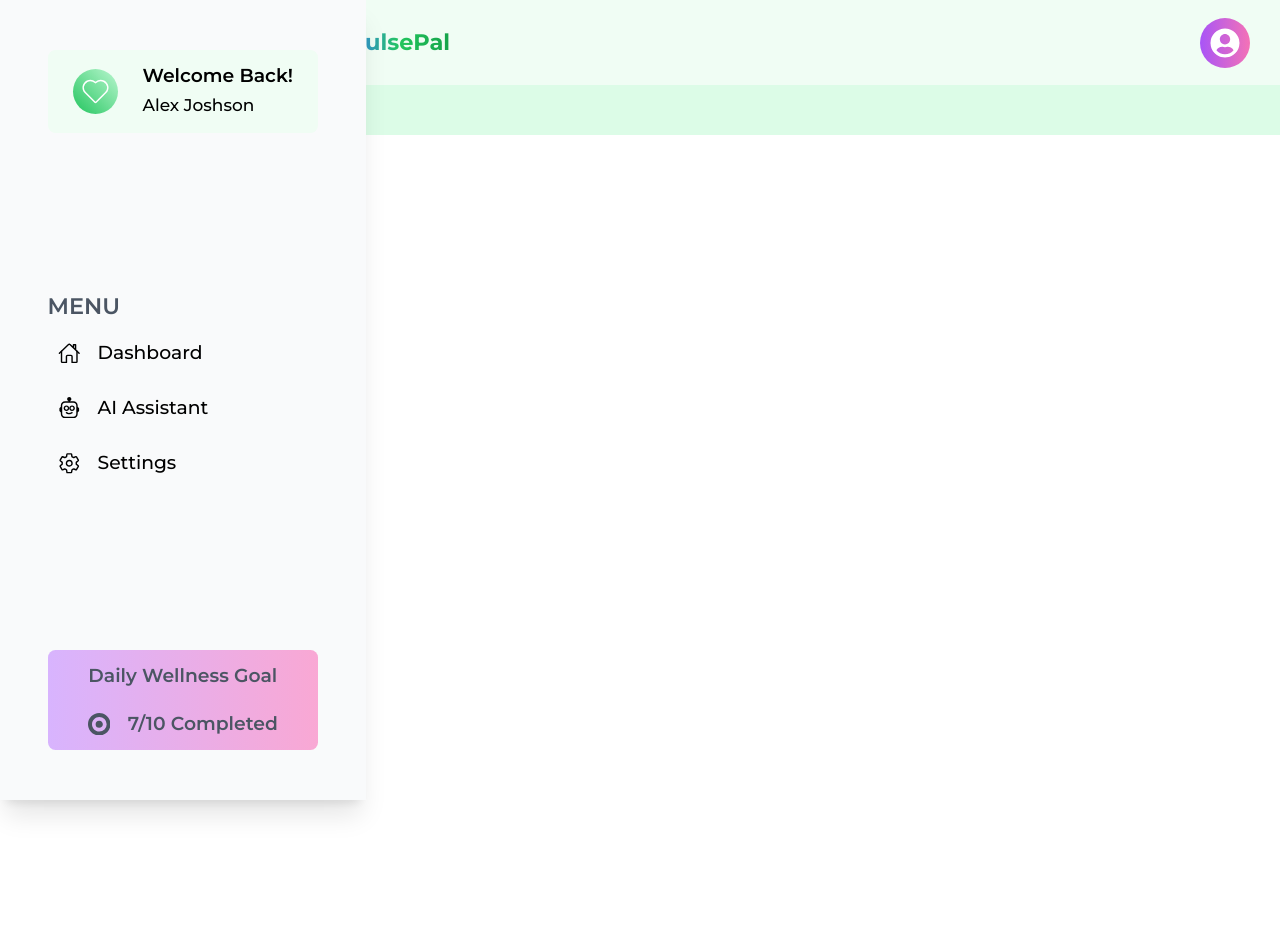
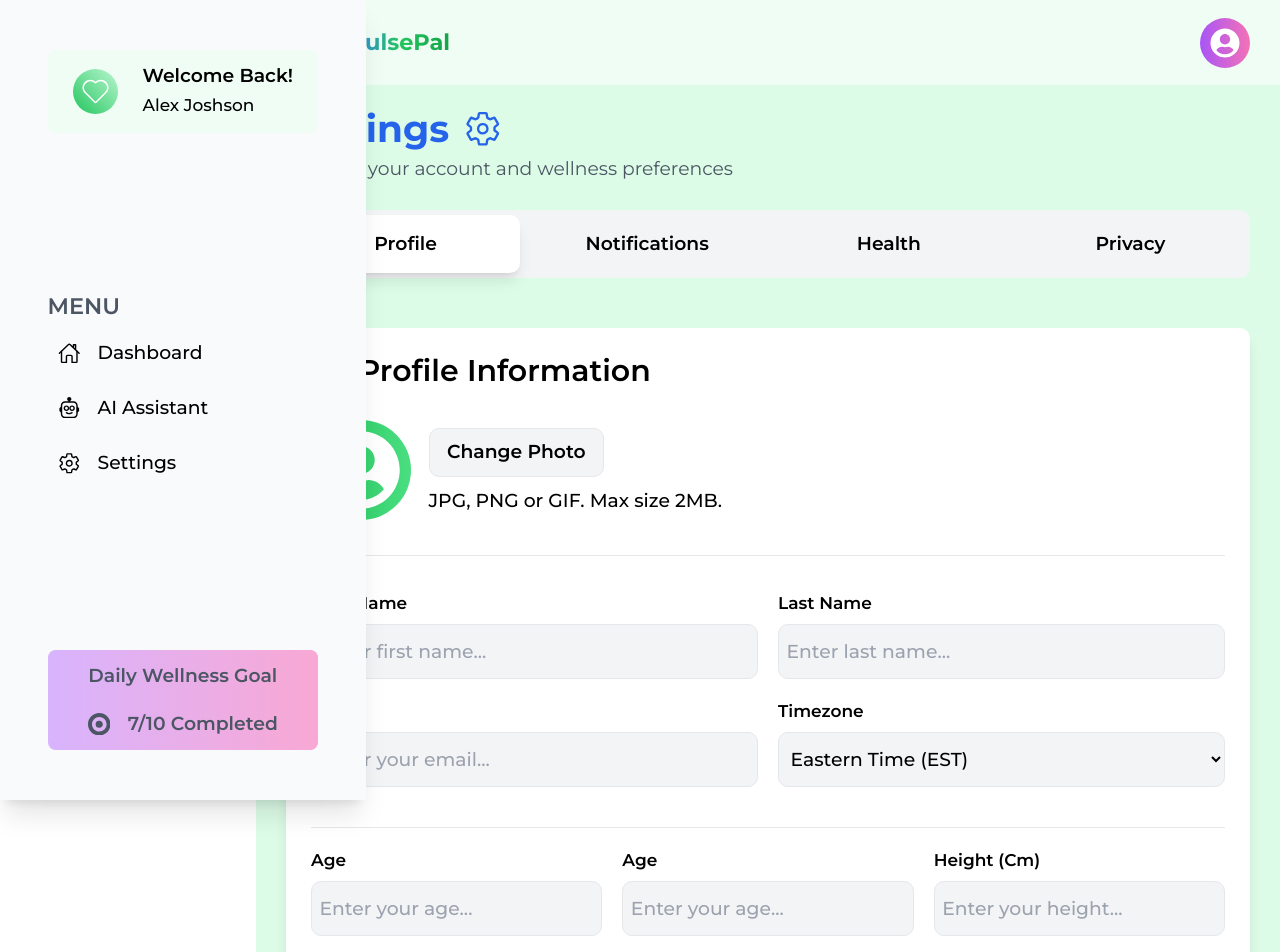
Before and after one commit to CHIDI00/pulsePal, a React (Vite) app: page /settings in a window 1280 px wide. Shown: the top 952 px of the page. Before the commit the page ends 800 px from the top, so only its background shows below. Built offline with nearby package versions, Linux system fonts and the light colour scheme.

Commit message:
`Refactor Button component and update AppLayout and Settings page accordingly`

```diff
--- /dev/null
+++ b/src/components/sections/settings/ProfileSettings.jsx
@@ -0,0 +1,117 @@
+import { CiUser } from "react-icons/ci";
+import { FaUserCircle } from "react-icons/fa";
+import { ButtonOne } from "../../ui/Button";
+
+export default function ProfileSettings() {
+  const timezones = ["Eastern Time (EST)", "Central Time (CST)", "Mountain Time (MST)", "Pacific Time (PST)"];
+
+  return (
+    <div className="w-full shadow-lg bg-white rounded-2xl p-10">
+      <div className="space-y-14">
+        <div className="space-y-12">
+          <h3 className="flex items-center text-5xl font-semibold text-nowrap gap-4">
+            <CiUser className="text-blue-500 text-6xl" />
+            profile information
+          </h3>
+
+          <div className="flex items-center gap-7">
+            <div className="">
+              <FaUserCircle className="w-40 h-40 p-10 text-white rounded-full cursor-pointer hover:scale-95 md:p-4 text-4xl bg-gradient-to-r from-green-500 to-green-400" />
+            </div>
+            <div className="space-y-5">
+              <button className="border bg-gray-100 py-5 px-7 capitalize rounded-2xl cursor-pointer hover:scale-95 text-3xl font-semibold">
+                change photo
+              </button>
+              <p className="text-3xl font-medium normal-case">JPG, PNG or GIF. Max size 2MB.</p>
+            </div>
+          </div>
+        </div>
+
+        <hr className="w-full h-px bg-gray-400" />
+
+        <div className="w-full">
+          <form className="w-full">
+            <div className="grid !mb-16 sm:grid-cols-2 items-center grid-cols-1 gap-8">
+              <div className="space-y-3">
+                <label className="text-[1.7rem] font-semibold">first name</label>
+                <input
+                  type="text"
+                  name="text"
+                  placeholder="Enter first name..."
+                  className="w-full h-[5.5rem] normal-case text-3xl font-medium rounded-2xl bg-gray-100 text-black pl-3 focus:border-green-300 border"
+                />
+              </div>
+              <div className="space-y-3">
+                <label className="text-[1.7rem] font-semibold">last name</label>
+                <input
+                  type="text"
+                  name="text"
+                  placeholder="Enter last name..."
+                  className="w-full h-[5.5rem] normal-case text-3xl font-medium rounded-2xl bg-gray-100 text-black pl-3 focus:border-green-300 border"
+                />
+              </div>
+              <div className="space-y-3">
+                <label className="text-[1.7rem] font-semibold"> email</label>
+                <input
+                  type="email"
+                  name="email"
+                  placeholder="Enter your email..."
+                  className="w-full h-[5.5rem] normal-case text-3xl font-medium rounded-2xl bg-gray-100 text-black pl-3 focus:border-green-300 border"
+                />
+              </div>
+              <div className="space-y-3">
+                <label className="text-[1.7rem] font-semibold ">Timezone</label>
+                <select
+                  name="timezone"
+                  className="w-full h-[5.5rem] normal-case text-3xl font-medium rounded-2xl bg-gray-100 text-black pl-3 focus:border-green-300 border"
+                >
+                  {timezones.map((timezone, i) => (
+                    <option key={i} value={timezone} className="text-[1.6rem] py-2">
+                      {timezone}
+                    </option>
+                  ))}
+                </select>
+              </div>
+            </div>
+
+            <hr className="w-full h-px bg-gray-400" />
+
+            <div className="grid !mt-8 gap-8 md:grid-cols-3 sm:grid-cols-2 grid-cols-1 items-center w-full">
+              <div className="space-y-3">
+                <label className="text-[1.7rem] font-semibold"> age</label>
+                <input
+                  type="age"
+                  name="age"
+                  placeholder="Enter your age..."
+                  className="w-full h-[5.5rem] normal-case text-3xl font-medium rounded-2xl bg-gray-100 text-black pl-3 focus:border-green-300 border"
+                />
+              </div>
+              <div className="space-y-3">
+                <label className="text-[1.7rem] font-semibold"> age</label>
+                <input
+                  type="age"
+                  name="age"
+                  placeholder="Enter your age..."
+                  className="w-full h-[5.5rem] normal-case text-3xl font-medium rounded-2xl bg-gray-100 text-black pl-3 focus:border-green-300 border"
+                />
+              </div>
+              <div className="space-y-3">
+                <label className="text-[1.7rem] font-semibold"> height (cm)</label>
+                <input
+                  type="number"
+                  name="number"
+                  placeholder="Enter your height..."
+                  className="w-full h-[5.5rem] normal-case text-3xl font-medium rounded-2xl bg-gray-100 text-black pl-3 focus:border-green-300 border"
+                />
+              </div>
+            </div>
+
+            <div className="mt-8 flex justify-end">
+              <ButtonOne name="save changes" />
+            </div>
+          </form>
+        </div>
+      </div>
+    </div>
+  );
+}
--- /dev/null
+++ b/src/components/sections/settings/SettingsHeader.jsx
@@ -0,0 +1,34 @@
+import { IoSettingsOutline } from "react-icons/io5";
+import ProfileSettings from "./ProfileSettings";
+
+export default function SettingsHeader() {
+  return (
+    <div className="w-full space-y-12">
+      <div className="space-y-4">
+        <h3 className="flex items-center gap-6 text-6xl text-blue-600 font-bold">
+          settings <IoSettingsOutline className="text-6xl" />
+        </h3>
+        <p className="text-3xl normal-case text-gray-600">Manage your account and wellness preferences</p>
+      </div>
+
+      <div className="w-full flex items-center gap-5 p-2 rounded-2xl bg-gray-100">
+        <div className="w-full shadow-lg bg-white rounded-2xl p-7 flex items-center text-center  justify-center cursor-pointer hover:scale-95 text-3xl font-semibold">
+          profile
+        </div>
+        <div className="w-full rounded-2xl p-7 flex items-center text-center  justify-center cursor-pointer hover:scale-95 text-3xl font-semibold">
+          notifications
+        </div>
+        <div className="w-full rounded-2xl p-7 flex items-center text-center  justify-center cursor-pointer hover:scale-95 text-3xl font-semibold">
+          health
+        </div>
+        <div className="w-full rounded-2xl p-7 flex items-center text-center  justify-center cursor-pointer hover:scale-95 text-3xl font-semibold">
+          privacy
+        </div>
+      </div>
+
+      <div className="!mt-20">
+        <ProfileSettings />
+      </div>
+    </div>
+  );
+}
--- a/src/components/ui/Button.jsx
+++ b/src/components/ui/Button.jsx
@@ -1,3 +1,9 @@
 export const ButtonOne = ({ name, className }) => {
-  return <button className={`${className} flex items-center`}>{name}</button>;
+  return (
+    <button
+      className={`${className} capitalize flex items-center text-white rounded-2xl py-6 px-7 hover:scale-95 font-semibold bg-gradient-to-r from-green-500 to-green-400 text-3xl `}
+    >
+      {name}
+    </button>
+  );
 };
--- a/src/layouts/AppLayout.jsx
+++ b/src/layouts/AppLayout.jsx
@@ -11,7 +11,7 @@ export default function AppLayout() {
         </div>
         <div className="md:flex-[8] w-full">
           <Header />
-          <main className="w-full h-full !pt-20 bg-green-100 section-page">
+          <main className="w-full h-full !py-10 bg-green-100 section-page">
             <Outlet />
           </main>
         </div>
--- a/src/pages/Settings.jsx
+++ b/src/pages/Settings.jsx
@@ -1,7 +1,9 @@
+import SettingsHeader from "../components/sections/settings/SettingsHeader";
+
 export default function Settings() {
   return (
     <div className="w-full">
-      <div className=""></div>
+      <SettingsHeader />
     </div>
   );
 }
```
